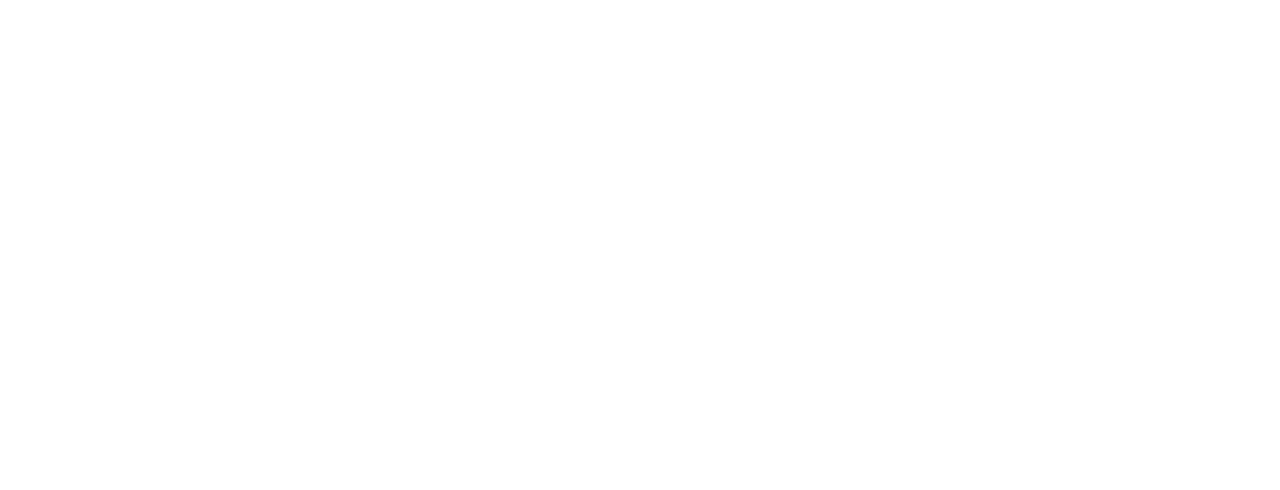
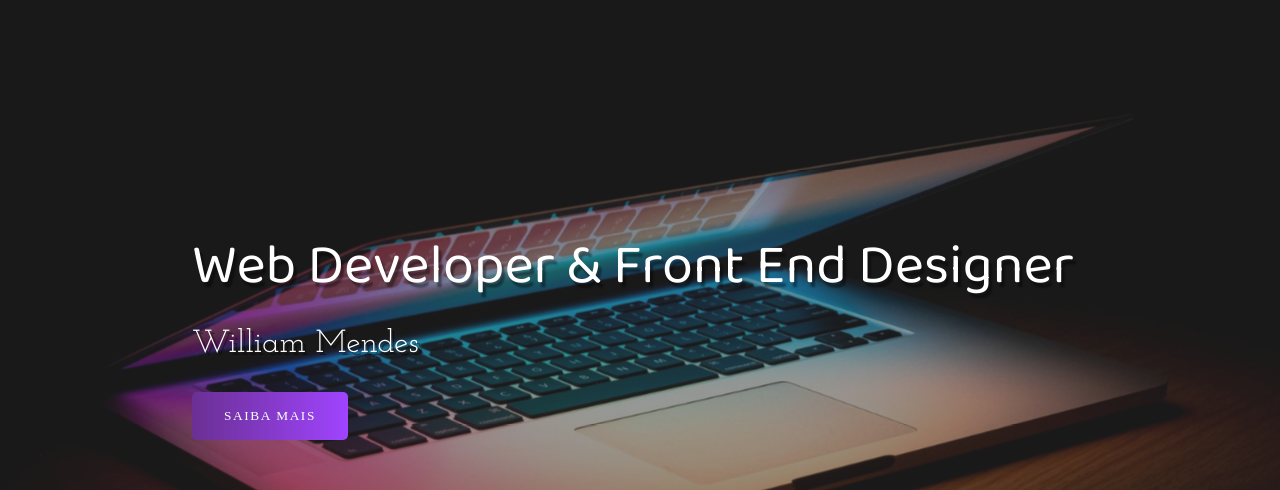
Before and after one commit to william1mendes000/Portfolio, a plain HTML site: page index.html in a window 1280 px wide. Shown: the top 490 px of the page. Drawn offline with Linux system fonts and the light colour scheme.

Commit message:
css,img,conteudo index

```diff
--- a/index.html
+++ b/index.html
@@ -5,13 +5,34 @@
     <meta http-equiv="X-UA-Compatible" content="IE=edge">
     <meta name="viewport" content="width=device-width, initial-scale=1.0">
 
+    <link rel="apple-touch-icon" sizes="180x180" href="./img/apple-touch-icon.png">
+    <link rel="icon" type="image/png" sizes="32x32" href="./img/favicon-32x32.png">
+    <link rel="icon" type="image/png" sizes="16x16" href="./img/favicon-16x16.png">
+    <link rel="manifest" href="/site.webmanifest">
     <link rel="shortcut icon" href="./img/favicon.ico">
-
     <link rel="stylesheet" href="style.css">
 
     <title>Portfólio</title>
 </head>
 <body>
 
+    <div class="container">
+        <header>
+            <div class="img-wrapper">
+                <img src="./img/portfolio.jpg" alt="developer">
+            </div>
+            <div class="banner">
+                <h1>Web Developer & Front End Designer</h1>
+                <p>William Mendes</p>
+                <button>Saiba mais</button>
+
+            </div>
+
+
+
+
+        </header>
+    </div>
+
 </body>
 </html>
--- a/style.css
+++ b/style.css
@@ -1,3 +1,112 @@
 @import url('https://fonts.googleapis.com/css2?family=Baloo+Da+2:wght@400;500;600&family=Josefin+Slab:ital,wght@0,300;0,400;0,500;0,600;0,700;1,300;1,400;1,600&family=Mulish:ital,wght@0,200;0,300;0,400;0,500;1,200;1,300;1,400;1,500&display=swap');
 
 @import url("https://cdnjs.cloudflare.com/ajax/libs/font-awesome/5.15.3/css/all.min.css");
+
+* {
+    margin: 0;
+    padding: 0;
+
+}
+
+
+
+header {
+    width: 100%;
+    height: 100vh;
+    overflow: hidden;
+    position: relative;
+}
+
+.img-wrapper {
+    width: 100%;
+    height: 100%;
+    overflow: hidden;
+    background-color: rgba(0, 0, 0, 0.8 );
+
+}
+
+.img-wrapper img {
+    width: 100%;
+    height: 100%;
+    object-fit: cover;
+    opacity: 0.5;
+    animation: zoom 25s;
+
+}
+
+@keyframes zoom {
+    0% {
+        transform: scale(1.3);
+    }
+    100% {
+        transform: scale(1);
+    }
+
+}
+
+.banner {
+    position: absolute;
+    top: 30%;
+    left: 15%;
+
+}
+
+.banner h1 {
+    color: #ffffff;
+    font-size: 3.5rem;
+    font-family: "baloo Da 2", serif;
+    font-weight: 200;
+    text-shadow: 0.2rem 0.3rem 2px rgba(0,0,0, .4);
+    line-height: 3.5rem;
+    margin-bottom: 2rem;
+    animation: movebanner 1s 0.5s forwards;
+    opacity: 0;
+
+}
+
+@keyframes movebanner {
+    0% {
+        transform: translateY(10rem) rotateY(-30deg);
+
+
+
+    }
+    100% {
+        transform: translateY(0) rotate(0);
+        opacity: 1;
+    }
+}
+
+
+.banner p {
+    font-family: "josefin slab", serif;
+    color: #fff;
+    font-size: 2rem;
+    text-shadow: .2rem .2rem rgba(0,0,0, .4);
+    margin-bottom: 2rem;
+    animation: movebanner 1s 0.7s forwards;
+    opacity: 0;
+
+}
+
+.banner button {
+    font-family: "Muli", serif;
+    color: #fff;
+    text-transform: uppercase;
+    letter-spacing: .1rem;
+    background: #6a3093;  /* navegadores antigos */
+    background: -webkit-linear-gradient(to right, #a044ff, #6a3093);  /* Chrome 10-25, Safari 5.1-6 */
+    background: linear-gradient(to left, #a044ff, #6a3093); /* W3C, IE 10+/ Edge, Firefox 16+, Chrome 26+, Opera 12+, Safari 7+ */
+    padding: 1rem 2rem;
+    border: none;
+    border-radius: 5px;
+    cursor: pointer;
+    animation: movebanner 1s 0.9s forwards;
+    opacity: 0;
+
+}
+
+.banner button:hover {
+    opacity: 0.8;
+    color: #000;
+}
```
Also changed, not shown: img/portfolio.jpg (added), site.webmanifest.
